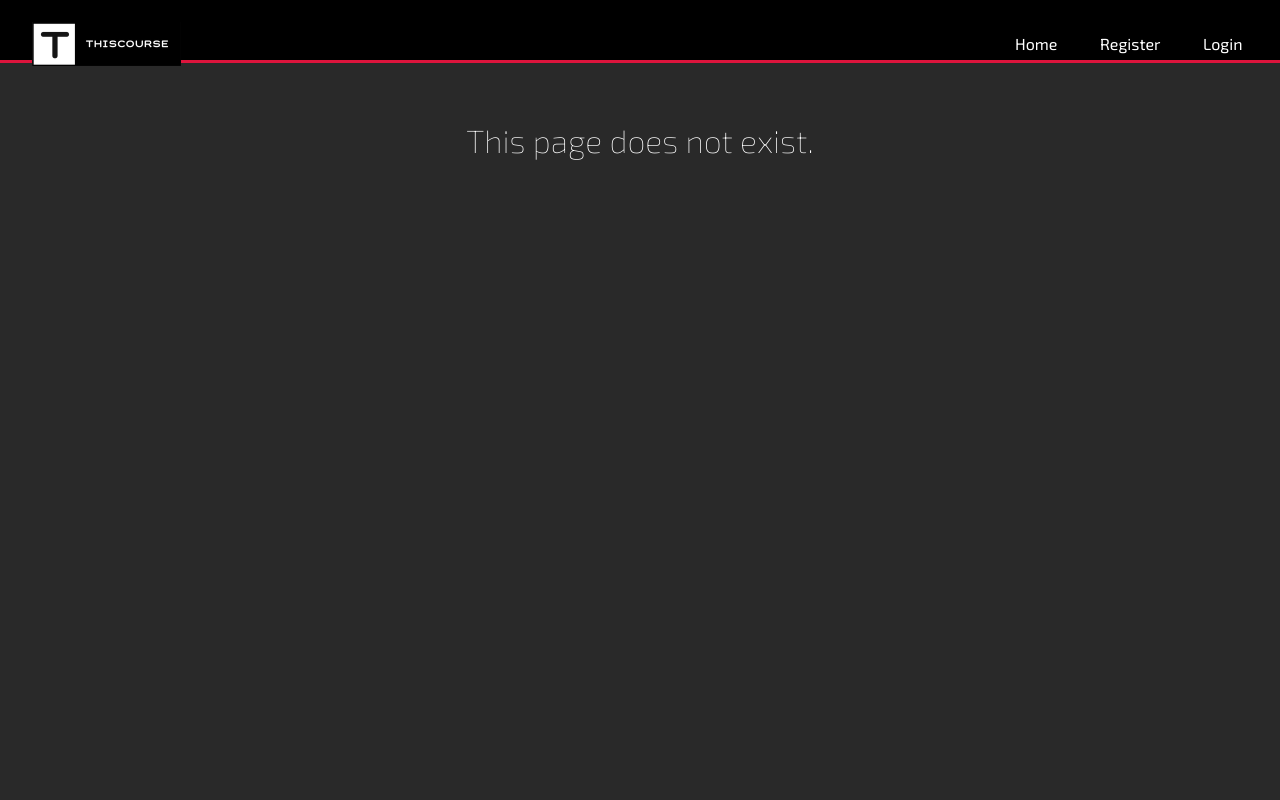
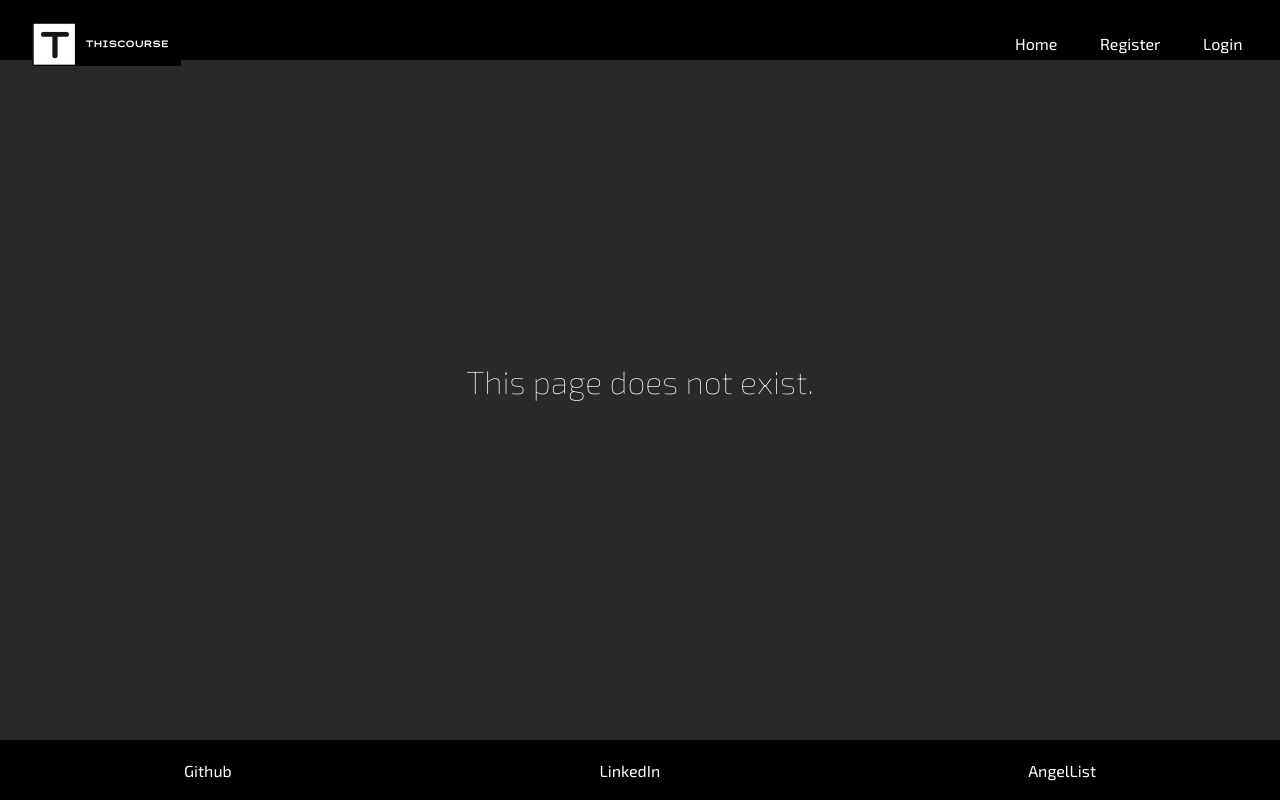
Before and after one commit to DanceOfArrows/thiscourse, a React (Create React App) app in the folder thiscourse-front/: page /u in a window 1280 px wide. Built offline with nearby package versions, Linux system fonts and the light colour scheme.

Commit message:
added footer and styling

```diff
--- a/thiscourse-front/src/App.js
+++ b/thiscourse-front/src/App.js
@@ -5,6 +5,7 @@ import { TransitionGroup, CSSTransition } from "react-transition-group";
 
 import Category from './components/Category';
 import CreateThread from './components/CreateThread';
+import Footer from './components/Footer';
 import Home from './components/Home';
 import Login from './components/Login';
 import NavBar from './components/NavBar';
@@ -17,17 +18,18 @@ import { AuthRoute, ProtectedRoute } from './authRoutes'; // Add ProtectedRoute
 function App(props) {
   return (
     <>
-      <div className='navbar-wrapper'>
       <NavBar currentUserId={props.account ? props.account.userId : null} />
-      </div>
       <Route render={({ location }) => (
+        <>
           <TransitionGroup className='page-container'>
             <CSSTransition
               key={location.key}
               timeout={100}
               classNames='fade'
             >
+              <>
                 <div className='page-body'>
+                  <div className='page-content'>
                     <Login />
                     <Switch location={location}>
                       <AuthRoute
@@ -43,11 +45,15 @@ function App(props) {
                       <Route exact path='/' component={Home} />
                       <Route path='*' component={Page404} />
                     </Switch>
+                    <Footer />
                   </div>
+                </div>
+              </>
             </CSSTransition>
           </TransitionGroup>
+
+        </>
       )} />
-
     </>
   );
 }
--- /dev/null
+++ b/thiscourse-front/src/components/Footer.js
@@ -0,0 +1,15 @@
+import React from 'react';
+
+const Footer = () => {
+    return (
+        <div className='footer-container'>
+            <div className='footer-links'>
+                <a href='https://github.com/lullofthesea/'>Github</a>
+                <a href='https://www.linkedin.com/in/seamus-le-4355041aa/'> LinkedIn</a>
+                <a href='https://angel.co/u/seamus-le'> AngelList</a>
+            </div>
+        </div>
+    )
+}
+
+export default Footer;
--- a/thiscourse-front/src/components/styles/NavBar.css
+++ b/thiscourse-front/src/components/styles/NavBar.css
@@ -1,12 +1,3 @@
-.navbar-wrapper {
-    /* Style */
-    border-bottom: solid 3px #DC143C;
-
-    height: 100%;
-    max-height: 7.5%;
-    z-index: 5;
-}
-
 .navbar-container {
     /* Style for NavBar */
     background-color: black;
@@ -17,9 +8,10 @@
 
     /* Position NavBar */
     position: fixed;
-    height: inherit;
+    height: 7.5vh;
     max-height: inherit;
     width: 100%;
+    z-index: 2;
 }
 
 .navbar-leftColumn {
--- a/thiscourse-front/src/config.js
+++ b/thiscourse-front/src/config.js
@@ -1,3 +1,2 @@
-
 const production = process.env.NODE_ENV === "production";
 export const apiBaseUrl = production ? 'https://thiscourse-back.herokuapp.com' : 'http://localhost:8080';
--- a/thiscourse-front/src/index.css
+++ b/thiscourse-front/src/index.css
@@ -17,22 +17,27 @@ a:active, a:focus {
 #root {
     width: 100%;
     height: 100%;
-    display: flex;
-    flex-direction:column;
 }
 
 html, body {
-    height: 100%;
-    margin: 0;
-}
-
-.page-body, .page-container {
     background-color: #292929;
-    flex-grow: 1;
     height: 100%;
     margin: 0;
     overflow: auto;
+}
 
+.page-content {
+    display: flex;
+    height: 100%;
+    flex-direction: column;
+    width: 100%;
+}
+
+.page-container {
+    height: 92.5%;
+    position: absolute;
+    margin-top: 7.5vh;
+    width: 100%;
 }
 
 ul {
@@ -59,12 +64,43 @@ ul {
 }
 
 .page-body {
-    height: auto;
+    display: flex;
+    flex-direction: column;
+    height: 100%;
     width: 100%;
-    position: absolute;
+    position: relative;
     transition: all 100ms;
 }
 
 .fa, .fas, .far {
     font-family: "Font Awesome 5 Free" !important;
 }
+
+.footer-container {
+    margin-top: auto;
+    background-color: black;
+    flex-shrink: 0;
+    height: 7.5vh;
+    width: 100%;
+}
+
+.footer-links {
+    align-items: center;
+    display: flex;
+    height: 100%;
+    justify-content: space-around;
+}
+
+.footer-links a {
+    background: linear-gradient(to right, white 50%, rgba(0, 0, 0, 0) 50%);
+    background-size: 201% 100%;
+    background-position: right bottom;
+    color: white;
+    text-decoration: none;
+    transition: all .15s ease-out;
+}
+
+.footer-links a:hover {
+    background-position: left bottom;
+    color: black;
+}
```
Lines whose indentation alone changed are shown as unchanged.
